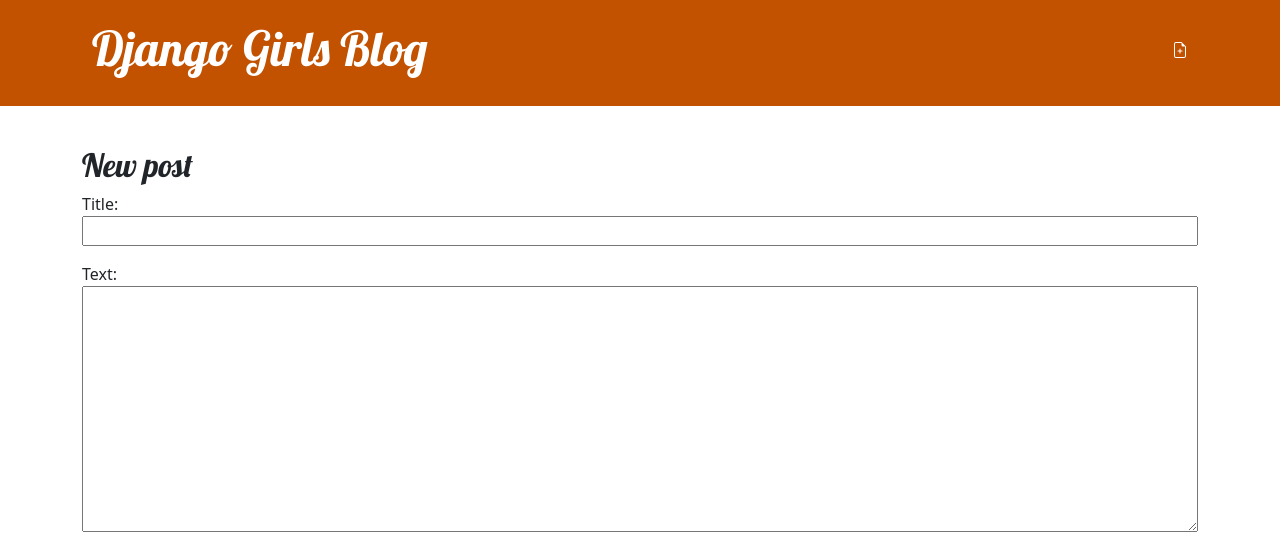
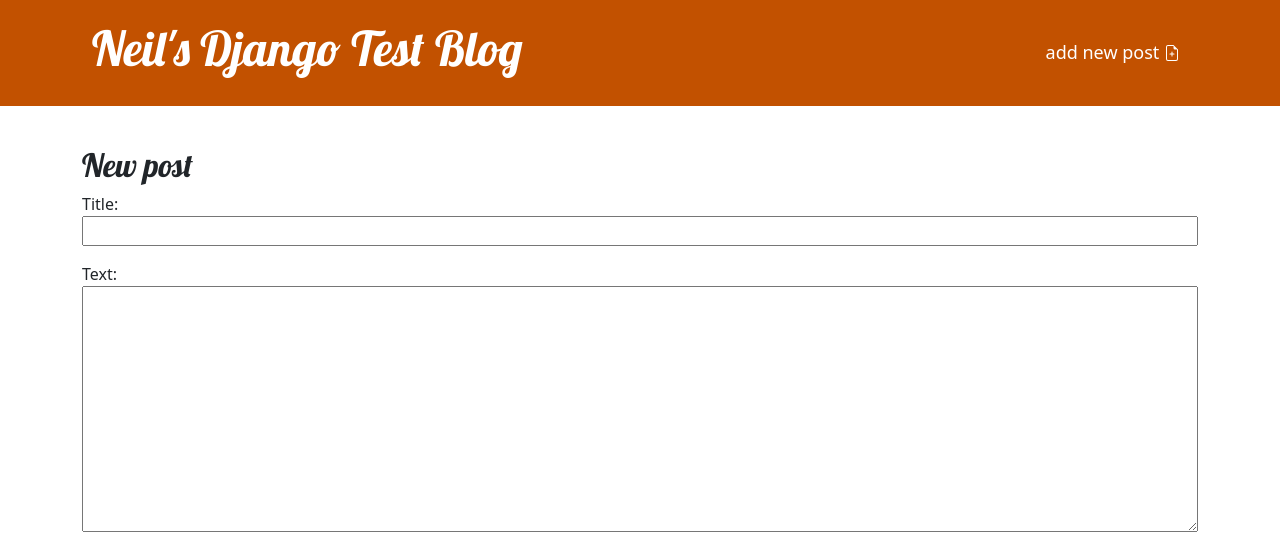
Before and after one commit to neilsquibb/my-first-blog, a Django app: page /post/new/ in a window 1280 px wide. Shown: the top 537 px of the page. Run offline with Django 3.2, Linux system fonts and the light colour scheme; the visitor is signed in with stand-in values (Sample User, id 1).

Commit message:
Upadted the icons to be aligned and spaced away from text

```diff
--- a/blog/templates/blog/base.html
+++ b/blog/templates/blog/base.html
@@ -2,7 +2,7 @@
 <!DOCTYPE html>
 <html>
     <head>
-        <title>Django Girls blog</title>
+        <title>Neil's Django Test Blog</title>
         <link rel="stylesheet" href="https://cdn.jsdelivr.net/npm/bootstrap@5.1.3/dist/css/bootstrap.min.css" integrity="sha384-1BmE4kWBq78iYhFldvKuhfTAU6auU8tT94WrHftjDbrCEXSU1oBoqyl2QvZ6jIW3" crossorigin="anonymous">
         <link rel="stylesheet" href="https://fonts.googleapis.com/css?family=Lobster&subset=latin,latin-ext">
         <link rel="stylesheet" href="{% static 'css/blog.css' %}">
@@ -11,11 +11,14 @@
         <header class="page-header">
             <div class="container">
                 {% if user.is_authenticated %}
-                    <a href="{% url 'post_new' %}" class="top-menu">
-                        {% include './icons/file-earmark-plus.svg' %}
+                <a href="{% url 'post_new' %}" class="top-menu" style="text-decoration: none">
+                    <font size="4">
+                        add new post
+                    </font>
+                    {% include './icons/file-earmark-plus.svg' %}
                     </a>
                 {% endif %}
-                <h1><a href="/">Django Girls Blog</a></h1>
+                <h1><a href="/">Neil's Django Test Blog</a></h1>
             </div>
         </header>
         <main class="container">
```
Also changed, not shown: blog/templates/blog/icons/file-earmark-plus.svg, 1 other file.
